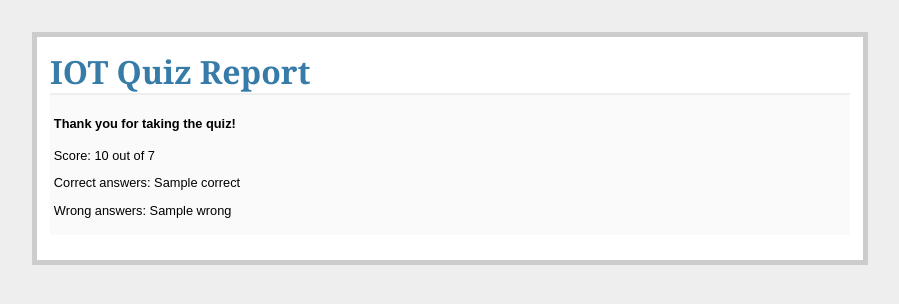
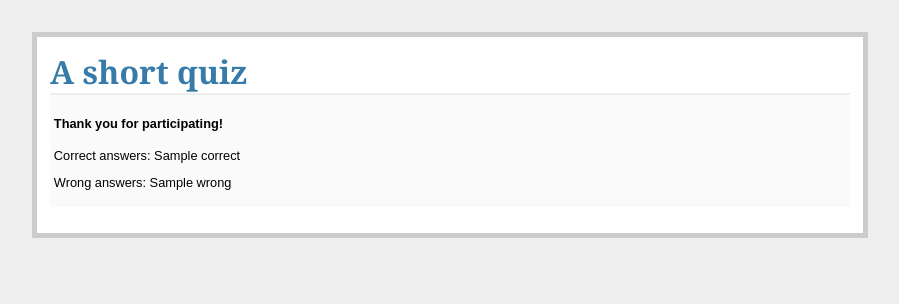
Before and after one commit to darekarankita0/mcq-quiz, a Flask app: template templates/end_miniquiz.html in a window 1280 px wide. Shown: the top 304 px of the page, without its empty margins (190-1089 px from the left). Run offline with Flask 2, Linux system fonts and the light colour scheme; the template is opened without the code that fills it: most values are stand-ins (such as "Sample title", 1, 10 or a date in 2020).

Commit message:
Update end_miniquiz.html

```diff
--- a/templates/end_miniquiz.html
+++ b/templates/end_miniquiz.html
@@ -1,18 +1,15 @@
 <!doctype html>
-<title>IOT Quiz</title>
+<title>A short quiz</title>
 <link rel=stylesheet type=text/css href='{{ url_for('static',filename='style_miniquiz.css')}}'>
 <div class=page>
-  <h1>IOT Quiz Report</h1>
+  <h1>A short quiz</h1>
   <div class=metanav>
 
 
 <h4>
-Thank you for taking the quiz!
+Thank you for participating!
 </h4>
-<p>
-Score:
-<label for="score" >{{summary["score"]}}</label> out of 7
-</p>
+
 <p>
 Correct answers:
 <label for="correcta" >{{summary["correct"]}}</label>
@@ -21,4 +18,6 @@ Correct answers:
 Wrong answers:
 <label for="wronga" >{{summary["wrong"]}}</label>
 </p>
+
+
 </div>
```
